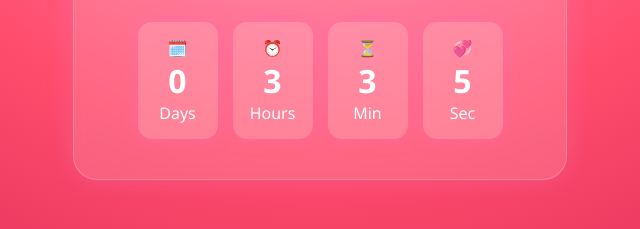
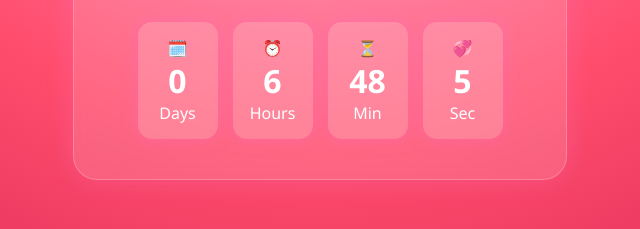
Before and after one commit to danielhaniman6-sys/hema, a plain HTML site: page index.html in a window 1280 px wide. Shown: the part 369-598 px from the top of the page, 320-960 px from the left. Drawn offline with Linux system fonts and the light colour scheme.

Commit message:
Update index.html

```diff
--- a/index.html
+++ b/index.html
@@ -210,7 +210,7 @@ function animate() {
 }
 animate();
 
-const targetDate = new Date("February 13, 2026 20:15:00").getTime();
+const targetDate = new Date("February 14, 2026 00:00:00").getTime();
 
 const card = document.getElementById("countdownCard");
 const celebration = document.getElementById("celebration");
@@ -235,4 +235,5 @@ document.querySelector(".continue-btn").addEventListener("click", () => {
 </script>
 
 </body>
+
 </html>
```
